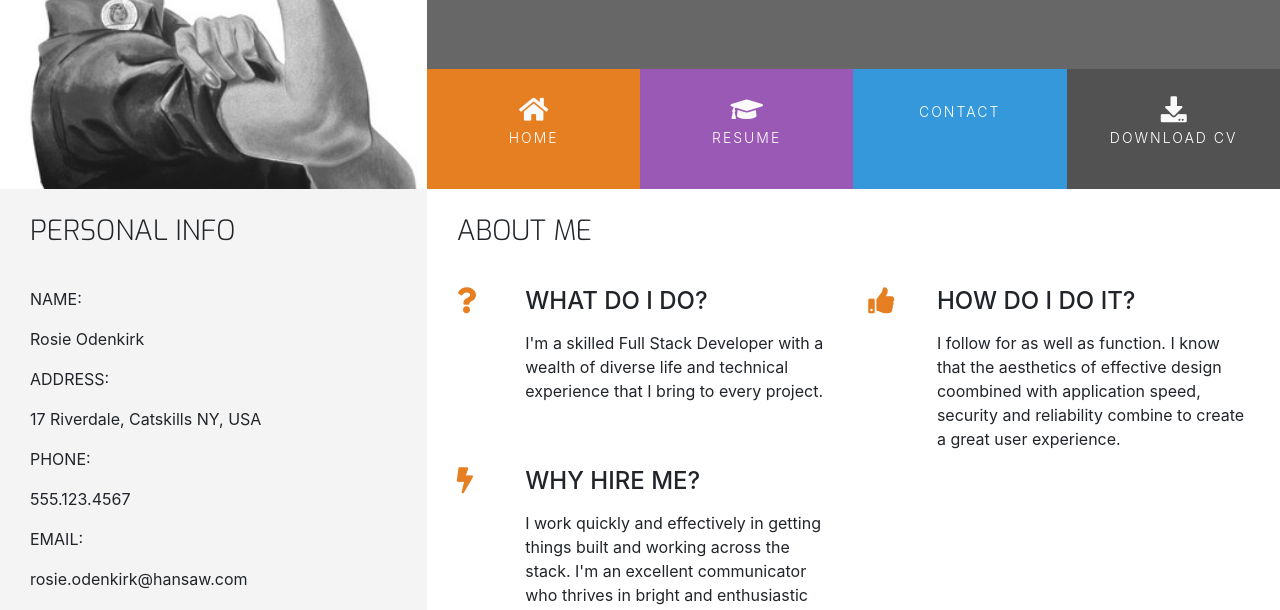
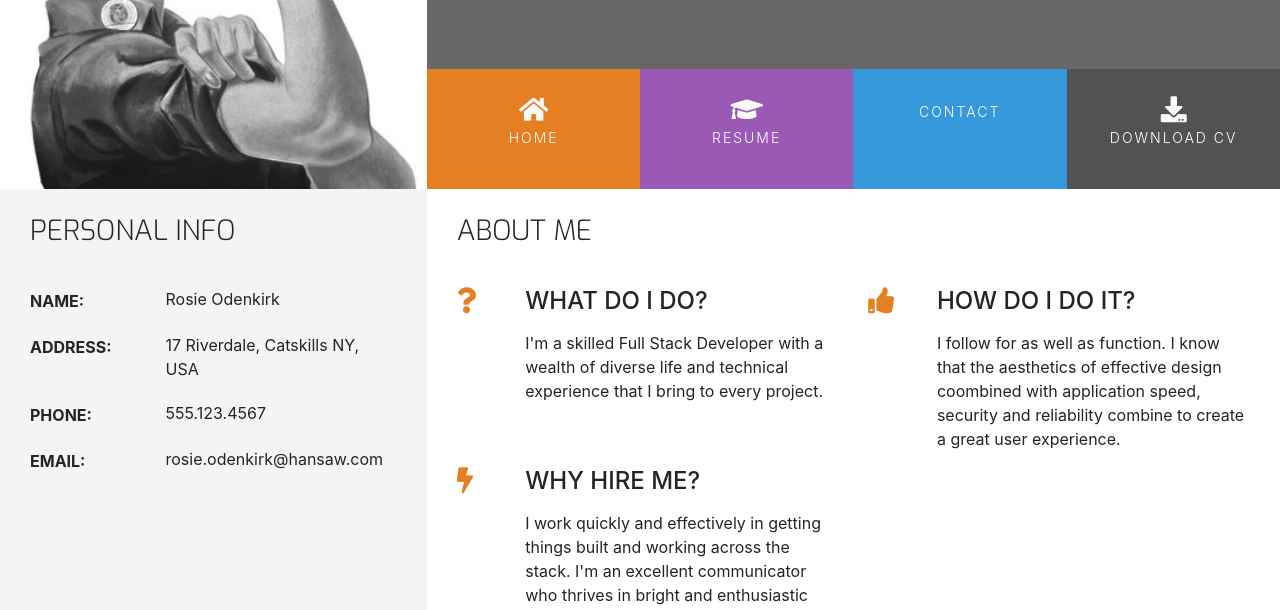
Before and after one commit to michaelmagee/uxd-resume, a plain HTML site: page index.html in a window 1280 px wide. Shown: the part 188-798 px from the top of the page. Drawn offline with nearby package versions, Linux system fonts and the light colour scheme; some icons are missing.

Commit message:
Pre-resume lesson just styling

```diff
--- a/assets/css/style.css
+++ b/assets/css/style.css
@@ -262,3 +262,41 @@ footer {
 .three-reasons-heading {
     margin-bottom: 15px;
 }
+
+/*  ---------------------------------------------------------   Personal Info  */
+.personal-info-item {
+    margin-bottom: 20px;
+    display: block;   /* start end with newline and occupy all horix space  */
+    clear: both;
+
+}
+
+/*   Set common properties below  */
+.personal-info-item .key,
+.personal-info-item .value {
+    padding-right: 8px;
+    display: inline-block;
+}
+
+.personal-info-item .key p,
+.personal-info-item .value p {
+margin: 0;
+}
+
+/*  Key specific properties  */
+.personal-info-item .key {
+    width: 30%;
+    margin-right: 21px;
+    padding-top: 2px;
+    vertical-align: top;   /* hug the top of the div  */
+}
+
+.personal-info-item .key p {
+    font-weight: 700;       /* heavy font weight for the KEY  */
+}
+
+.personal-info-item .value {
+    width: 60%;             /* This takes the remaining 60% of the space  */
+    position: relative;     /* puts it next to predecessor  */
+
+}
```
